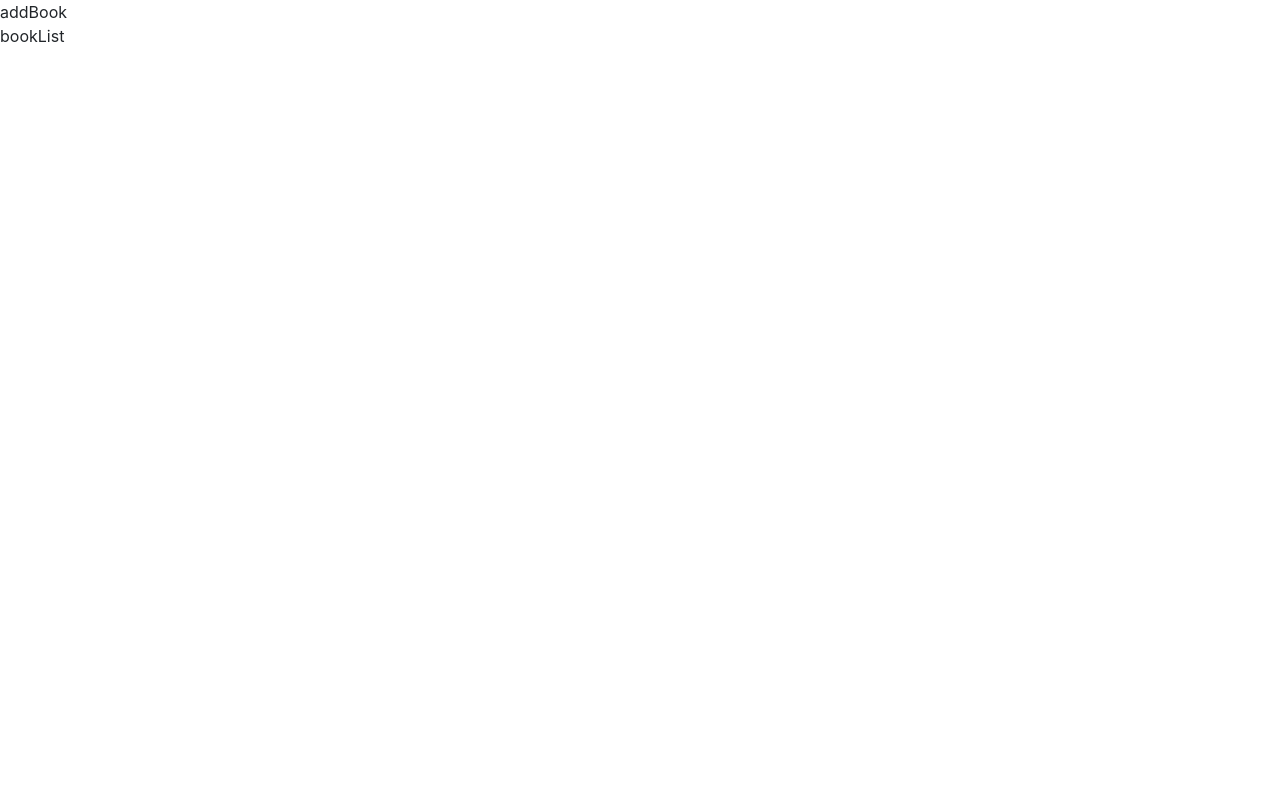
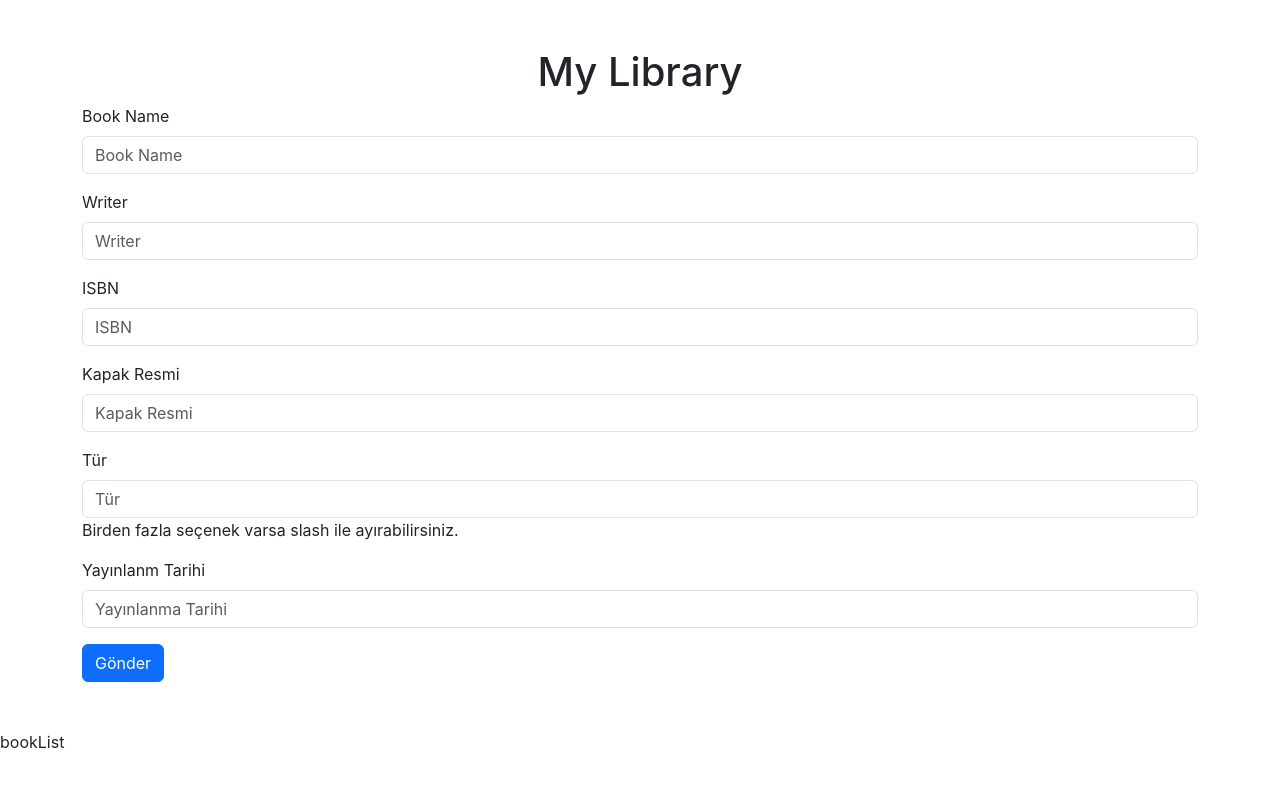
Before and after one commit to nurdoganbahadir/My-React-Works, a React (Create React App) app in the folder my-library/: page / in a window 1280 px wide. Shown: the top 786 px of the page. Built offline with nearby package versions, Linux system fonts and the light colour scheme; no server answers.

Commit message:
my-library addBook sayfası tamamladnı

```diff
--- a/my-library/src/components/addBook.jsx
+++ b/my-library/src/components/addBook.jsx
@@ -1,9 +1,73 @@
-import React from 'react'
+import React from "react";
 
 const AddBook = () => {
   return (
-    <div>addBook</div>
-  )
-}
+    <div className="container my-5">
+      <h1 className="text-center">My Library</h1>
+      <div className="row">
+        <div className="col-sm-12">
+          <form>
+            <div className="mb-3">
+              <label htmlFor="bookName" className="form-label">
+                Book Name
+              </label>
+              <input
+                type="text"
+                placeholder="Book Name"
+                className="form-control"
+              />
+            </div>
+            <div className="mb-3">
+              <label htmlFor="bookName" className="form-label">
+                Writer
+              </label>
+              <input
+                type="text"
+                placeholder="Writer"
+                className="form-control"
+              />
+            </div>
+            <div className="mb-3">
+              <label htmlFor="bookName" className="form-label">
+                ISBN
+              </label>
+              <input type="text" placeholder="ISBN" className="form-control" />
+            </div>
+            <div className="mb-3">
+              <label htmlFor="bookName" className="form-label">
+                Kapak Resmi
+              </label>
+              <input
+                type="text"
+                placeholder="Kapak Resmi"
+                className="form-control"
+              />
+            </div>
+            <div className="mb-3">
+              <label htmlFor="bookName" className="form-label">
+                Tür
+              </label>
+              <input type="text" placeholder="Tür" className="form-control" />
+              <p>Birden fazla seçenek varsa slash ile ayırabilirsiniz.</p>
+            </div>
+            <div className="mb-3">
+              <label htmlFor="bookName" className="form-label">
+                Yayınlanm Tarihi
+              </label>
+              <input
+                type="text"
+                placeholder="Yayınlanma Tarihi"
+                className="form-control"
+              />
+            </div>
+            <button type="submit" className="btn btn-primary">
+              Gönder
+            </button>
+          </form>
+        </div>
+      </div>
+    </div>
+  );
+};
 
-export default AddBook
+export default AddBook;
--- a/my-library/src/pages/HomePage.jsx
+++ b/my-library/src/pages/HomePage.jsx
@@ -12,6 +12,7 @@ const HomePage = () => {
     const response = await axios.get(url);
     setBooks(response.data);
   };
+
   useEffect(() => {
     getBooks();
   }, []);
```
